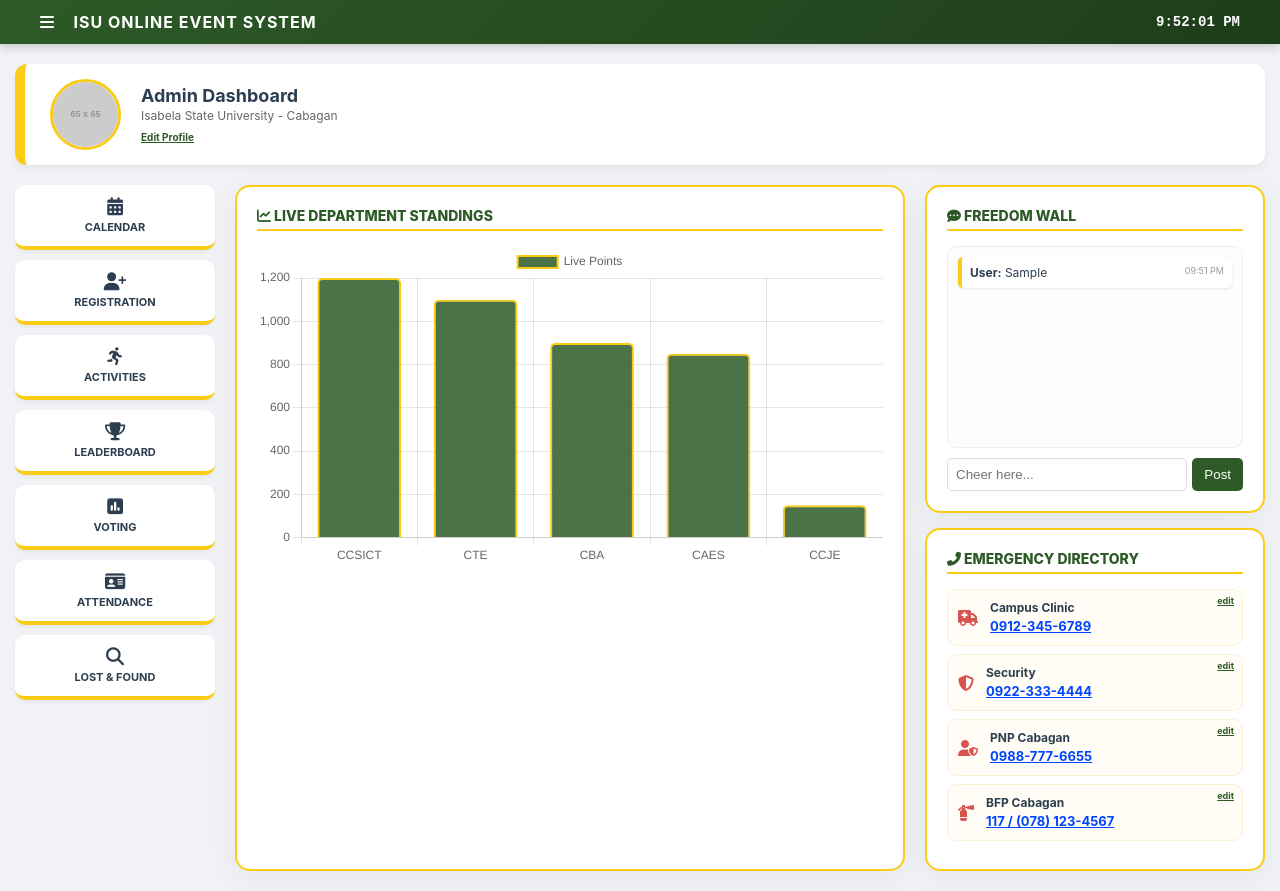
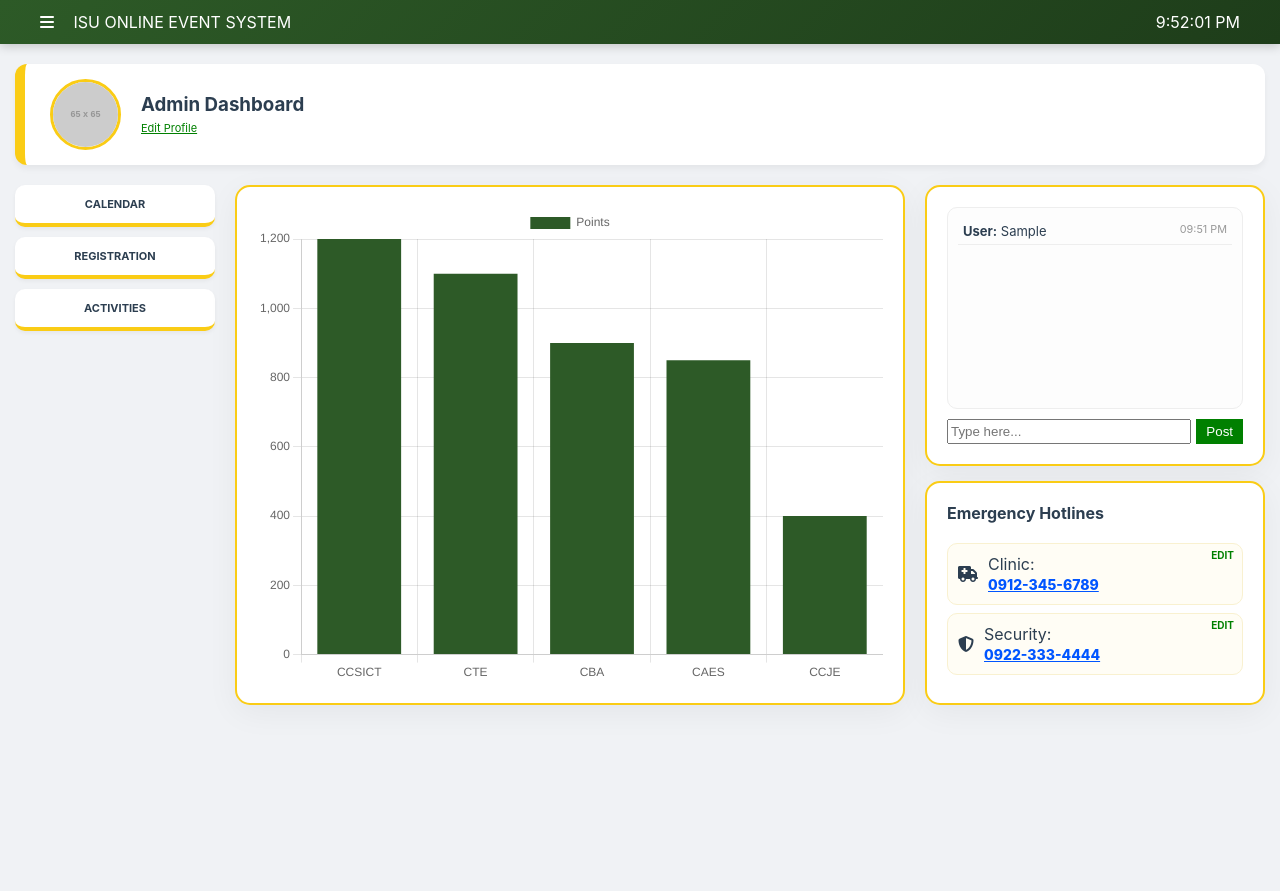
Before and after one commit to allanjay123/Isu_Event_Hub, a plain HTML site: page index.html in a window 1280 px wide. Both pictures are taken after typing "Sample" into the empty fields and a click on the button "Post". After the commit the page ends 800 px from the top, so only its background shows below. Drawn offline with nearby package versions, Linux system fonts and the light colour scheme; placeholder pictures from the web are drawn by us.

Commit message:
Update index.html

```diff
--- a/index.html
+++ b/index.html
@@ -3,7 +3,7 @@
 <head>
     <meta charset="UTF-8">
     <meta name="viewport" content="width=device-width, initial-scale=1.0">
-    <title>ISU Event Hub | Elite Gold Edition</title>
+    <title>ISU Event Hub | Final 100% Fix</title>
     <link rel="stylesheet" href="https://cdnjs.cloudflare.com/ajax/libs/font-awesome/6.4.0/css/all.min.css">
     <script src="https://cdn.jsdelivr.net/npm/chart.js"></script>
     <style>
@@ -12,16 +12,14 @@
             --bg: #f0f2f5; --card-bg: #ffffff; --text: #2c3e50;
         }
 
-        body { background: var(--bg); font-family: 'Inter', 'Segoe UI', sans-serif; margin: 0; color: var(--text); }
+        body { background: var(--bg); font-family: 'Inter', sans-serif; margin: 0; color: var(--text); }
 
-        /* HEADER */
         .header {
             background: linear-gradient(135deg, var(--isu-green), #1e3d1a); color: white;
             padding: 12px 40px; display: flex; align-items: center; justify-content: space-between;
             box-shadow: 0 2px 10px rgba(0,0,0,0.2); position: sticky; top: 0; z-index: 1000;
         }
 
-        /* SIDEBAR */
         .sidebar {
             position: fixed; top: 0; left: -300px; width: 280px; height: 100%;
             background: var(--card-bg); box-shadow: 5px 0 15px rgba(0,0,0,0.1);
@@ -29,13 +27,9 @@
         }
         .sidebar.active { left: 0; }
         .sidebar-header { background: var(--isu-green); color: white; padding: 20px; text-align: center; border-bottom: 4px solid var(--isu-gold); }
-        .sidebar-item { padding: 15px 25px; display: flex; align-items: center; gap: 12px; cursor: pointer; transition: 0.3s; font-weight: 500; }
-        .sidebar-item:hover { background: #f8f9fa; color: var(--isu-green); border-right: 4px solid var(--isu-gold); }
 
-        /* MAIN CONTAINER */
         .container { max-width: 98%; margin: 20px auto; padding: 0 15px; }
 
-        /* ADMIN CARD */
         .admin-card {
             background: white; padding: 15px 25px; border-radius: 12px; margin-bottom: 20px;
             display: flex; align-items: center; gap: 20px; box-shadow: 0 4px 6px rgba(0,0,0,0.05);
@@ -43,7 +37,6 @@
         }
         #logo-preview { width: 65px; height: 65px; border-radius: 50%; border: 3px solid var(--isu-gold); object-fit: cover; cursor: pointer; }
 
-        /* 3-COLUMN LAYOUT */
         .main-wrapper { display: grid; grid-template-columns: 200px 1fr 340px; gap: 20px; }
 
         .glass-card {
@@ -51,120 +44,85 @@
             box-shadow: 0 8px 32px rgba(0,0,0,0.05);
             border: 2px solid var(--isu-gold);
         }
-        .section-title { font-size: 14px; font-weight: 800; color: var(--isu-green); margin-bottom: 15px; text-transform: uppercase; border-bottom: 2px solid var(--isu-gold); padding-bottom: 5px; }
 
-        /* NAV MENU */
         .nav-menu { display: flex; flex-direction: column; gap: 10px; }
         .nav-item {
             background: white; padding: 12px; border-radius: 10px; text-decoration: none; text-align: center;
             box-shadow: 0 2px 4px rgba(0,0,0,0.05); border-bottom: 4px solid var(--isu-gold);
-            font-size: 11px; font-weight: bold; color: var(--text); transition: 0.3s;
+            font-size: 11px; font-weight: bold; color: var(--text);
         }
-        .nav-item:hover { background: var(--isu-green); color: white; transform: scale(1.02); }
-        .nav-item i { display: block; font-size: 18px; margin-bottom: 5px; }
 
-        /* WALL BOX */
         .wall-box { height: 180px; overflow-y: auto; background: #fdfdfd; padding: 10px; border-radius: 10px; font-size: 13px; border: 1px solid #eee; margin-bottom: 10px; }
 
-        /* HOTLINES */
-        .hotline-item {
-            background: #fffdf5; border: 1px solid #f9f1d0; padding: 10px; border-radius: 10px;
-            display: flex; align-items: center; gap: 12px; margin-bottom: 8px; position: relative;
-        }
-        .hotline-item i { color: #d9534f; font-size: 16px; }
-        .edit-btn { position: absolute; top: 5px; right: 8px; font-size: 9px; color: #2d5a27; cursor: pointer; text-decoration: underline; font-weight: bold; }
-        .hotline-info b { font-size: 12px; display: block; }
+        /* HOTLINE LINK STYLING - MAKATOTOHANANG BLUE */
+        .hotline-item { background: #fffdf5; border: 1px solid #f9f1d0; padding: 10px; border-radius: 10px; margin-bottom: 8px; position: relative; display: flex; align-items: center; gap: 10px;}
+        .edit-btn { position: absolute; top: 5px; right: 8px; font-size: 10px; color: green; cursor: pointer; font-weight: bold; }
 
-        /* CLICK-TO-CALL BLUE LINK */
-        .phone-link {
-            color: #0044ff !important;
+        .hotline-link {
+            color: #0055ff !important;
             text-decoration: underline !important;
-            font-weight: bold;
-            font-size: 13px;
+            font-weight: 800;
+            font-size: 14px;
+            cursor: pointer;
         }
 
-        @media (max-width: 1024px) { .main-wrapper { grid-template-columns: 1fr; } .nav-menu { flex-direction: row; flex-wrap: wrap; justify-content: center; } }
+        @media (max-width: 1024px) { .main-wrapper { grid-template-columns: 1fr; } }
     </style>
 </head>
-<body onload="startup()">
+<body onload="masterLoad()">
 
     <div class="sidebar" id="sidebar">
-        <div class="sidebar-header"><i class="fas fa-university" style="font-size: 30px;"></i><h3>SYSTEM MENU</h3></div>
-        <div class="sidebar-item" onclick="toggleDarkMode()"><i class="fas fa-moon"></i> Dark Mode</div>
-        <div class="sidebar-item"><i class="fas fa-language"></i> Change Language</div>
-        <div class="sidebar-item active"><i class="fas fa-info-circle"></i> System Info</div>
-        <div class="sidebar-item" onclick="location.reload()"><i class="fas fa-sync-alt"></i> Refresh Dashboard</div>
-        <div class="sidebar-item" onclick="toggleMenu()" style="color:red;"><i class="fas fa-times"></i> Close</div>
+        <div class="sidebar-header"><h3>SYSTEM MENU</h3></div>
+        <div class="sidebar-item" onclick="location.reload()">Refresh Dashboard</div>
+        <div class="sidebar-item" onclick="toggleMenu()" style="color:red;">Close</div>
     </div>
 
     <div class="header">
-        <div class="header-left">
-            <i class="fas fa-bars menu-btn" onclick="toggleMenu()"></i>
-            <span style="font-weight: bold; margin-left: 15px; letter-spacing: 1px;">ISU ONLINE EVENT SYSTEM</span>
-        </div>
-        <div id="clock" style="font-family: monospace; font-weight: bold; font-size: 14px;">00:00:00 PM</div>
+        <div><i class="fas fa-bars" onclick="toggleMenu()"></i> <span style="margin-left:15px;">ISU ONLINE EVENT SYSTEM</span></div>
+        <div id="clock">00:00:00</div>
     </div>
 
     <div class="container">
         <div class="admin-card">
-            <img id="logo-preview" src="https://via.placeholder.com/65?text=LOGO" onclick="document.getElementById('img-input').click()">
+            <img id="logo-preview" src="https://via.placeholder.com/65" onclick="document.getElementById('img-input').click()">
             <input type="file" id="img-input" style="display:none;" onchange="previewImg(this)">
             <div>
-                <h3 id="admin-name" style="margin:0; font-size: 18px;">Admin Dashboard</h3>
-                <p style="margin:2px 0; font-size: 12px; color: #666;">Isabela State University - Cabagan</p>
-                <a href="#" onclick="editAdmin()" style="font-size: 10px; color: var(--isu-green); font-weight: bold;">Edit Profile</a>
+                <h3 id="admin-name" style="margin:0;">Admin Dashboard</h3>
+                <a href="#" onclick="editAdmin()" style="font-size: 11px; color: green;">Edit Profile</a>
             </div>
         </div>
 
         <div class="main-wrapper">
             <div class="nav-menu">
-                <a href="#" class="nav-item"><i class="fas fa-calendar-alt"></i><span>CALENDAR</span></a>
-                <a href="#" class="nav-item"><i class="fas fa-user-plus"></i><span>REGISTRATION</span></a>
-                <a href="#" class="nav-item"><i class="fas fa-running"></i><span>ACTIVITIES</span></a>
-                <a href="#" class="nav-item"><i class="fas fa-trophy"></i><span>LEADERBOARD</span></a>
-                <a href="#" class="nav-item"><i class="fas fa-poll"></i><span>VOTING</span></a>
-                <a href="#" class="nav-item"><i class="fas fa-id-card"></i><span>ATTENDANCE</span></a>
-                <a href="#" class="nav-item"><i class="fas fa-search"></i><span>LOST & FOUND</span></a>
+                <a href="#" class="nav-item">CALENDAR</a>
+                <a href="#" class="nav-item">REGISTRATION</a>
+                <a href="#" class="nav-item">ACTIVITIES</a>
             </div>
 
             <div class="glass-card">
-                <div class="section-title"><i class="fas fa-chart-line"></i> Live Department Standings</div>
-                <div class="chart-container" style="height:320px;">
-                    <canvas id="pointsChart"></canvas>
-                </div>
+                <canvas id="pointsChart"></canvas>
             </div>
 
             <div style="display: flex; flex-direction: column; gap: 15px;">
                 <div class="glass-card">
-                    <div class="section-title"><i class="fas fa-comment-dots"></i> Freedom Wall</div>
                     <div id="shout-box" class="wall-box"></div>
                     <div style="display:flex; gap:5px;">
-                        <input type="text" id="shoutInput" style="flex:1; padding:8px; border-radius:5px; border:1px solid #ddd;" placeholder="Cheer here...">
-                        <button onclick="sendShout()" style="background:var(--isu-green); color:white; border:none; padding:8px 12px; border-radius:5px; cursor:pointer;">Post</button>
+                        <input type="text" id="shoutInput" style="flex:1;" placeholder="Type here...">
+                        <button onclick="savePost()" style="background:green; color:white; border:none; padding:5px 10px;">Post</button>
                     </div>
                 </div>
 
                 <div class="glass-card">
-                    <div class="section-title"><i class="fas fa-phone-alt"></i> Emergency Directory</div>
+                    <b>Emergency Hotlines</b><br><br>
                     <div class="hotline-item">
-                        <span class="edit-btn" onclick="editPhone('clinic')">edit</span>
                         <i class="fas fa-ambulance"></i>
-                        <div class="hotline-info"><b>Campus Clinic</b><a id="num-clinic" href="tel:09123456789" class="phone-link">0912-345-6789</a></div>
+                        <div>Clinic: <br><a id="link-clinic" href="tel:09123456789" class="hotline-link">0912-345-6789</a></div>
+                        <span class="edit-btn" onclick="editNum('clinic')">EDIT</span>
                     </div>
                     <div class="hotline-item">
-                        <span class="edit-btn" onclick="editPhone('security')">edit</span>
                         <i class="fas fa-shield-alt"></i>
-                        <div class="hotline-info"><b>Security</b><a id="num-security" href="tel:09223334444" class="phone-link">0922-333-4444</a></div>
-                    </div>
-                    <div class="hotline-item">
-                        <span class="edit-btn" onclick="editPhone('pnp')">edit</span>
-                        <i class="fas fa-user-shield"></i>
-                        <div class="hotline-info"><b>PNP Cabagan</b><a id="num-pnp" href="tel:09887776655" class="phone-link">0988-777-6655</a></div>
-                    </div>
-                    <div class="hotline-item">
-                        <span class="edit-btn" onclick="editPhone('bfp')">edit</span>
-                        <i class="fas fa-fire-extinguisher"></i>
-                        <div class="hotline-info"><b>BFP Cabagan</b><a id="num-bfp" href="tel:117" class="phone-link">117 / (078) 123-4567</a></div>
+                        <div>Security: <br><a id="link-security" href="tel:09223334444" class="hotline-link">0922-333-4444</a></div>
+                        <span class="edit-btn" onclick="editNum('security')">EDIT</span>
                     </div>
                 </div>
             </div>
@@ -175,104 +133,84 @@
         function toggleMenu() { document.getElementById('sidebar').classList.toggle('active'); }
         setInterval(() => { document.getElementById('clock').innerText = new Date().toLocaleTimeString(); }, 1000);
 
-        // --- THE "FIX ALL" STARTUP ---
-        function startup() {
-            // Restore Admin
-            if(localStorage.getItem('adminName')) document.getElementById('admin-name').innerText = localStorage.getItem('adminName');
-            if(localStorage.getItem('adminPic')) document.getElementById('logo-preview').src = localStorage.getItem('adminPic');
+        // --- MASTER LOAD FUNCTION ---
+        function masterLoad() {
+            try {
+                // 1. Load Admin
+                if(localStorage.getItem('adminName')) document.getElementById('admin-name').innerText = localStorage.getItem('adminName');
+                if(localStorage.getItem('adminPic')) document.getElementById('logo-preview').src = localStorage.getItem('adminPic');
 
-            loadNums();   // Restore Hotlines
-            loadShouts(); // Restore Freedom Wall
-            renderChart();
+                // 2. Load Hotlines
+                const clinic = localStorage.getItem('num-clinic');
+                if(clinic) {
+                    document.getElementById('link-clinic').innerText = clinic;
+                    document.getElementById('link-clinic').href = "tel:" + clinic.replace(/\D/g,'');
+                }
+                const security = localStorage.getItem('num-security');
+                if(security) {
+                    document.getElementById('link-security').innerText = security;
+                    document.getElementById('link-security').href = "tel:" + security.replace(/\D/g,'');
+                }
+
+                // 3. Load Freedom Wall
+                const savedWall = JSON.parse(localStorage.getItem('myWallArray')) || [];
+                const box = document.getElementById('shout-box');
+                box.innerHTML = savedWall.map(p => `<div style="border-bottom:1px solid #eee; padding:5px;"><b>User:</b> ${p.msg} <small style="color:#999; float:right;">${p.time}</small></div>`).join('');
+
+                renderChart();
+            } catch(e) { console.error("Load Error: ", e); }
         }
 
-        // --- HOTLINE LOGIC ---
-        function editPhone(id) {
-            let n = prompt("Enter new number for " + id + ":");
+        // --- SAVE FUNCTIONS ---
+        function savePost() {
+            const txt = document.getElementById('shoutInput').value;
+            if(!txt) return;
+            const time = new Date().toLocaleTimeString([], {hour:'2-digit', minute:'2-digit'});
+
+            let wall = JSON.parse(localStorage.getItem('myWallArray')) || [];
+            wall.push({msg: txt, time: time});
+            localStorage.setItem('myWallArray', JSON.stringify(wall));
+
+            document.getElementById('shoutInput').value = '';
+            masterLoad(); // Immediate Refresh
+        }
+
+        function editNum(id) {
+            const n = prompt("Enter New Number:");
             if(n) {
                 localStorage.setItem('num-'+id, n);
-                loadNums();
+                masterLoad(); // Immediate Refresh
             }
         }
 
-        function loadNums() {
-            let keys = ['clinic', 'security', 'pnp', 'bfp'];
-            keys.forEach(k => {
-                let saved = localStorage.getItem('num-'+k);
-                if(saved) {
-                    let el = document.getElementById('num-'+k);
-                    el.innerText = saved;
-                    el.href = "tel:" + saved.replace(/\D/g,''); // Clean up number for calling
-                }
-            });
+        function editAdmin() {
+            const n = prompt("Admin Name:");
+            if(n) {
+                localStorage.setItem('adminName', n);
+                masterLoad();
+            }
         }
 
-        // --- FREEDOM WALL PERSISTENCE (ARRAY STYLE) ---
-        function sendShout() {
-            let input = document.getElementById('shoutInput');
-            let val = input.value.trim();
-            if(!val) return;
-
-            let time = new Date().toLocaleTimeString([], {hour: '2-digit', minute:'2-digit'});
-
-            // Get data, push new, then save back
-            let wallData = JSON.parse(localStorage.getItem('shoutsArray')) || [];
-            wallData.push({ text: val, time: time });
-            localStorage.setItem('shoutsArray', JSON.stringify(wallData));
-
-            input.value = '';
-            loadShouts();
+        function previewImg(input) {
+            const reader = new FileReader();
+            reader.onload = e => {
+                localStorage.setItem('adminPic', e.target.result);
+                masterLoad();
+            };
+            reader.readAsDataURL(input.files[0]);
         }
 
-        function loadShouts() {
-            let wallData = JSON.parse(localStorage.getItem('shoutsArray')) || [];
-            let box = document.getElementById('shout-box');
-
-            box.innerHTML = wallData.map(post => `
-                <div style="background:white; padding:8px; border-radius:5px; margin-bottom:5px; border-left:4px solid var(--isu-gold); font-size:12px; box-shadow: 0 1px 3px rgba(0,0,0,0.1);">
-                    <b>User:</b> ${post.text} <span style="float:right; font-size:9px; color:#999;">${post.time}</span>
-                </div>
-            `).join('');
-
-            box.scrollTop = box.scrollHeight;
-        }
-
-        // --- CHART ---
         function renderChart() {
             const ctx = document.getElementById('pointsChart').getContext('2d');
             new Chart(ctx, {
                 type: 'bar',
                 data: {
                     labels: ['CCSICT', 'CTE', 'CBA', 'CAES', 'CCJE'],
-                    datasets: [{
-                        label: 'Live Points',
-                        data: [1200, 1100, 900, 850, 150],
-                        backgroundColor: 'rgba(45, 90, 39, 0.85)',
-                        borderColor: '#facc15',
-                        borderWidth: 2,
-                        borderRadius: 5
-                    }]
+                    datasets: [{ label: 'Points', data: [1200, 1100, 900, 850, 400], backgroundColor: '#2d5a27' }]
                 },
-                options: { maintainAspectRatio: false, scales: { y: { beginAtZero: true } } }
+                options: { maintainAspectRatio: false }
             });
-        }
-
-        function editAdmin() {
-            let name = prompt("Change Admin Name:");
-            if(name) {
-                document.getElementById('admin-name').innerText = name;
-                localStorage.setItem('adminName', name);
-            }
-        }
-
-        function previewImg(input) {
-            let reader = new FileReader();
-            reader.onload = e => {
-                document.getElementById('logo-preview').src = e.target.result;
-                localStorage.setItem('adminPic', e.target.result);
-            }
-            reader.readAsDataURL(input.files[0]);
         }
     </script>
 </body>
-    </html>
+</html>
```
